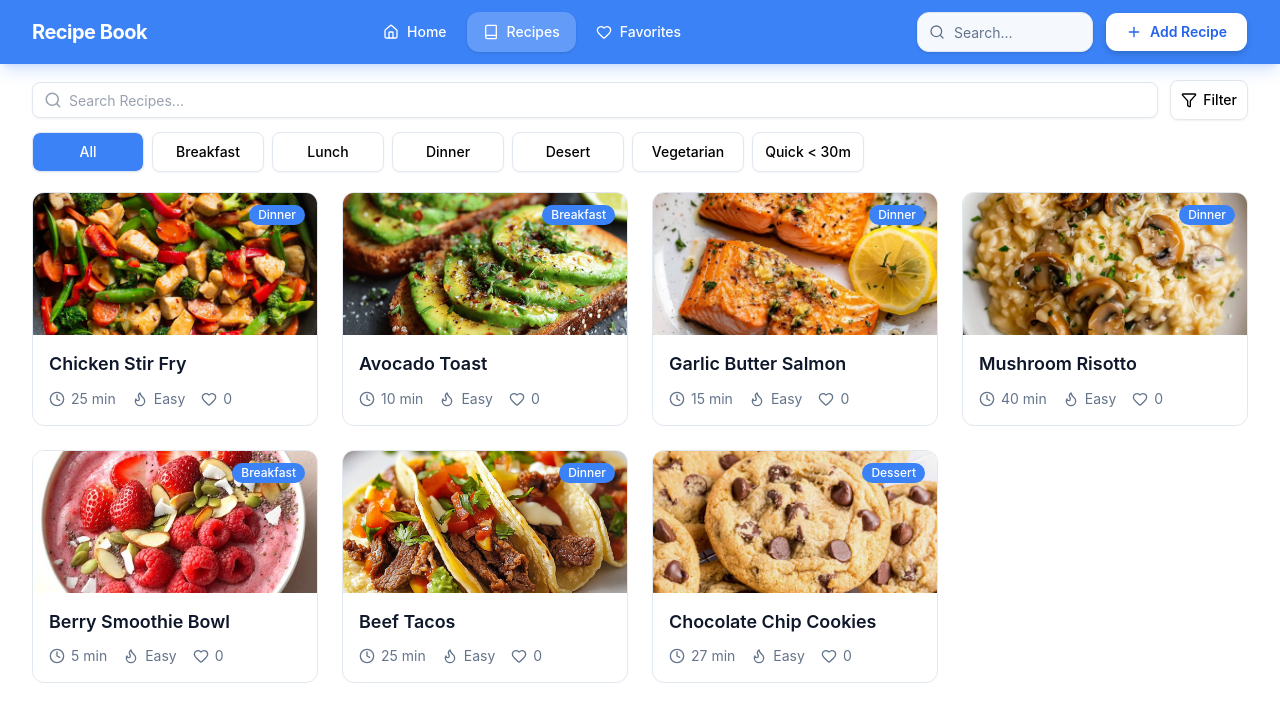
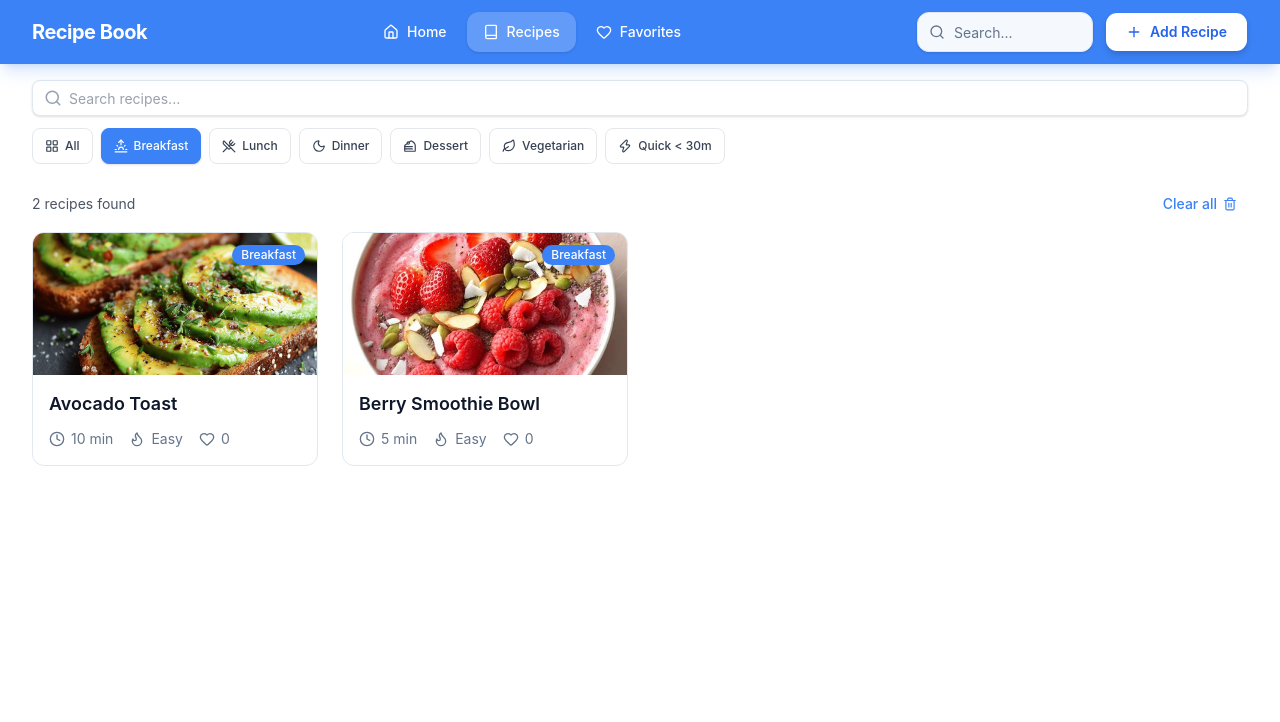
Before and after one commit to SrunTechsean/Interactive-Recipe-Book, a React (Vite) app: page /recipes in a window 1280 px wide. Both pictures are taken after a click on the button "Breakfast". Shown: the top 722 px of the page. Built offline with nearby package versions, Linux system fonts and the light colour scheme.

Commit message:
feature/filter
- **feat(CategoryChips): redesign category chip**
- **style(SearchBar): remove redundant filtering btn**
- **feat(RecipeLibrary): add active filter count, Clear all button, and empty state to RecipeLibrary**

```diff
--- a/src/components/CategoryChips.css
+++ b/src/components/CategoryChips.css
@@ -11,3 +11,11 @@
   border: 1px solid var(--color-border);
   box-shadow: 0 1px 2px 0 rgb(0 0 0 / 0.05);
 }
+
+.scrollbar-hide {
+  -ms-overflow-style: none;
+  scrollbar-width: none;
+}
+.scrollbar-hide::-webkit-scrollbar {
+  display: none;
+}
--- a/src/components/CategoryChips.jsx
+++ b/src/components/CategoryChips.jsx
@@ -1,29 +1,49 @@
-import { Button } from "./ui/button";
-import "./CategoryChips.css";
+import {
+  CakeSlice,
+  LayoutGrid,
+  Leaf,
+  Moon,
+  Sunrise,
+  UtensilsCrossed,
+  Zap,
+} from "lucide-react";
+import { useFilters } from "../contexts/FilterContext";
+
+const CHIPS = [
+  { label: "All", value: "All", icon: LayoutGrid },
+  { label: "Breakfast", value: "Breakfast", icon: Sunrise },
+  { label: "Lunch", value: "Lunch", icon: UtensilsCrossed },
+  { label: "Dinner", value: "Dinner", icon: Moon },
+  { label: "Dessert", value: "Dessert", icon: CakeSlice },
+  { label: "Vegetarian", value: "vegetarian", icon: Leaf },
+  { label: "Quick < 30m", value: "quick", icon: Zap },
+];
+
 export default function CategoryChips() {
+  const { selectedCategory, setSelectedCategory } = useFilters();
+
   return (
-    <div className="hidden category-container md:flex gap-2 pb-2 flex-wrap">
-      <Button className="category__chip isActive" variant="outline">
-        All
-      </Button>
-      <Button className="category__chip" variant="outline">
-        Breakfast
-      </Button>
-      <Button className="category__chip" variant="outline">
-        Lunch
-      </Button>
-      <Button className="category__chip" variant="outline">
-        Dinner
-      </Button>
-      <Button className="category__chip" variant="outline">
-        Desert
-      </Button>
-      <Button className="category__chip" variant="outline">
-        Vegetarian
-      </Button>
-      <Button className="category__chip" variant="outline">
-        Quick &lt; 30m{" "}
-      </Button>
+    <div className="flex gap-2 overflow-x-auto pb-2 scrollbar-hide">
+      {CHIPS.map((chip) => {
+        const Icon = chip.icon;
+        const isActive = selectedCategory === chip.value;
+
+        return (
+          <button
+            className={`shrink-0 inline-flex items-center gap-1.5 rounded-lg px-3 h-9 text-xs font-medium transition-all border ${
+              isActive
+                ? "bg-primary-500 text-white border-primary-500 shadow-sm"
+                : "bg-white text-gray-700 border-gray-200 hover:bg-gray-50 hover:border-gray-300"
+            }`}
+            key={chip.value}
+            onClick={() => setSelectedCategory(chip.value)}
+            type="button"
+          >
+            <Icon className="h-3.5 w-3.5" />
+            {chip.label}
+          </button>
+        );
+      })}
     </div>
   );
 }
--- a/src/components/SearchBar.jsx
+++ b/src/components/SearchBar.jsx
@@ -1,18 +1,12 @@
-import { Funnel, Search } from "lucide-react";
+import { Search, X } from "lucide-react";
 import { useFilters } from "../contexts/FilterContext";
-import { Button } from "./ui/button";
 
 export default function SearchBar() {
   const { searchQuery, setSearchQuery } = useFilters();
 
   return (
-    <div className="flex items-center gap-3">
-      <form
-        className="relative flex-1"
-        onSubmit={(e) => {
-          e.preventDefault;
-        }}
-      >
+    <div className="flex items-center gap-2">
+      <form className="relative flex-1" onSubmit={(e) => e.preventDefault()}>
         <label className="sr-only" htmlFor="search">
           Search Recipes...
         </label>
@@ -20,21 +14,23 @@ export default function SearchBar() {
           <Search className="text-gray-400" size={18} />
         </div>
         <input
-          className="block w-full rounded-lg border border-gray-200 h-9 bg-white py-2 pl-9 pr-3 text-sm text-gray-900 shadow-sm/5 placeholder:text-gray-400 focus:border-blue-500 focus:ring-1 focus:ring-blue-500"
+          className="block w-full rounded-lg border border-gray-200 h-9 bg-white py-2 pl-9 pr-8 text-sm text-gray-900 shadow-sm placeholder:text-gray-400 focus:border-primary-500 focus:ring-1 focus:ring-primary-500 focus:outline-none"
           id="search"
           onChange={(e) => setSearchQuery(e.target.value)}
-          placeholder="Search Recipes..."
+          placeholder="Search recipes..."
           type="search"
           value={searchQuery}
         />
+        {searchQuery && (
+          <button
+            className="absolute inset-y-0 right-0 flex items-center pr-3 text-gray-400 hover:text-gray-600"
+            onClick={() => setSearchQuery("")}
+            type="button"
+          >
+            <X size={16} />
+          </button>
+        )}
       </form>
-      <Button
-        className="searchbar__filter border-gray-200 shadow-sm/5 h-10 "
-        variant="outline"
-      >
-        <Funnel />
-        Filter
-      </Button>
     </div>
   );
 }
--- a/src/pages/RecipeLibrary.jsx
+++ b/src/pages/RecipeLibrary.jsx
@@ -1,23 +1,89 @@
+import { Trash2 } from "lucide-react";
+import { useMemo } from "react";
 import CategoryChips from "../components/CategoryChips";
 import GridForCard from "../components/GridForCard";
 import SearchBar from "../components/SearchBar";
+import { Button } from "../components/ui/button";
 import { useFilters } from "../contexts/FilterContext";
 import { storage } from "../lib/storage";
 
 export default function RecipeLibrary() {
-  const { searchQuery } = useFilters();
+  const { searchQuery, selectedCategory, clearFilters } = useFilters();
 
-  const filteredData = storage
-    .getRecipes()
-    .filter((recipe) =>
-      recipe.title.toLowerCase().includes(searchQuery.toLowerCase()),
-    );
+  const recipes = storage.getRecipes() ?? [];
+
+  const filteredData = useMemo(() => {
+    return recipes.filter((recipe) => {
+      const matchesSearch =
+        !searchQuery ||
+        recipe.title.toLowerCase().includes(searchQuery.toLowerCase());
+
+      let matchesCategory = true;
+
+      if (selectedCategory !== "All") {
+        if (selectedCategory === "vegetarian") {
+          matchesCategory = recipe.dietaryTags?.some(
+            (tag) => tag.toLowerCase() === "vegetarian",
+          );
+        } else if (selectedCategory === "quick") {
+          matchesCategory = recipe.prepTime + recipe.cookTime < 30;
+        } else {
+          matchesCategory = recipe.category === selectedCategory;
+        }
+      }
+
+      return matchesSearch && matchesCategory;
+    });
+  }, [recipes, searchQuery, selectedCategory]);
+
+  const hasActiveFilters = searchQuery || selectedCategory !== "All";
 
   return (
     <section className="grid gap-3 py-4 max-w-7xl mx-auto px-4 sm:px-6 lg:px-8">
       <SearchBar />
       <CategoryChips />
-      <GridForCard data={filteredData} />
+
+      {/* Results Bar */}
+      <div className="flex items-center justify-between pt-1">
+        <p className="text-sm text-gray-600">
+          {filteredData.length} recipe{filteredData.length !== 1 ? "s" : ""}{" "}
+          found
+        </p>
+
+        {hasActiveFilters && (
+          <Button
+            className="gap-1.5 text-primary-500 hover:text-primary-600 hover:bg-primary-50 text-sm font-medium h-8"
+            onClick={clearFilters}
+            size="sm"
+            variant="ghost"
+          >
+            Clear all
+            <Trash2 className="h-3.5 w-3.5" />
+          </Button>
+        )}
+      </div>
+
+      {/* Grid or Empty State */}
+      {filteredData.length > 0 ? (
+        <GridForCard data={filteredData} />
+      ) : (
+        <div className="flex flex-col items-center justify-center py-16 gap-3 text-center">
+          <p className="text-base font-medium text-gray-500">
+            No recipes found
+          </p>
+          <p className="text-sm text-gray-400">
+            Try adjusting your search or filters
+          </p>
+          <Button
+            className="py-2 recipe-edit-btn bg-primary-500 text-brand-surface hover:bg-brand-surface hover:text-primary-500 hover:border-primary-500 border-2 transition-colors duration-300 ease-in-out"
+            onClick={clearFilters}
+            size="sm"
+            variant="outline"
+          >
+            Clear all filters
+          </Button>
+        </div>
+      )}
     </section>
   );
 }
```
